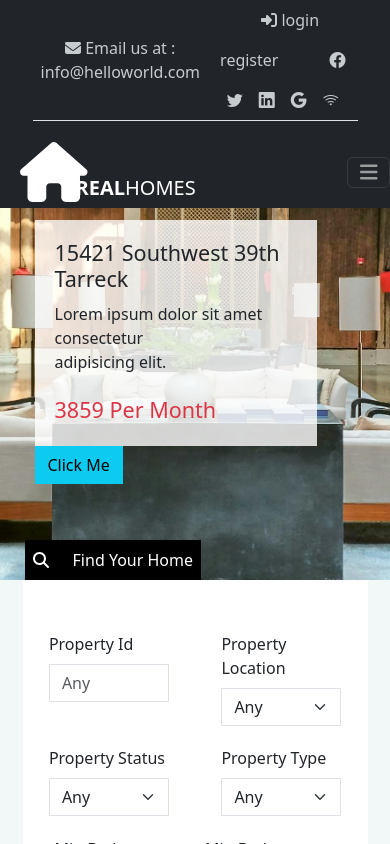
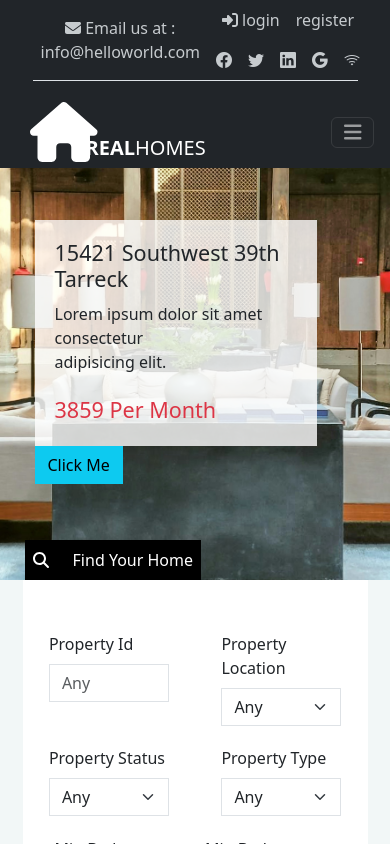
Before and after one commit to Nazmul-dot/realstate_home_page2, a React (Create React App) app: page / in a window 390 px wide. Shown: the top 844 px of the page. Built offline with nearby package versions, Linux system fonts and the light colour scheme.

Commit message:
changing head header

```diff
--- a/src/components/header/header2/Header2.js
+++ b/src/components/header/header2/Header2.js
@@ -11,7 +11,7 @@ import {
   faHouse,
 } from "@fortawesome/free-solid-svg-icons";
 import React, { useState } from "react";
-import './header2.css'
+import "./header2.css";
 function Header2() {
   const [isOpen, setIsOpen] = useState(false);
 
@@ -23,20 +23,26 @@ function Header2() {
     <>
       <div className="p-0 m-0 header-container">
         <header className="row  m-0 p-0  pb-3 bg-dark">
-        <div className="col-10 col-md-10  border-bottom mx-auto d-flex justify-content-between m-0 p-0">
+          <div className="col-10 col-md-10   border-bottom mx-auto d-flex justify-content-between m-0 p-0">
             <div className=" d-flex align-items-center">
-            <span className="p-2 " style={{color:'#d6daddea'}}>
+              <span className="p-2 " style={{ color: "#d6daddea" }}>
                 <FontAwesomeIcon icon={faEnvelope} className="me-1" />
                 Email us at : info@helloworld.com{" "}
               </span>
             </div>
-          <div className=" d-flex m-0 p-0 flex-wrap justify-content-center" style={{color:'#d6daddea'}}>
+            <div
+              className=" d-flex m-0 p-0 flex-wrap  justify-content-center"
+              style={{ color: "#d6daddea" }}
+            >
+              <div className="d-flex ">
                 <div className=" p-2  login-div">
                   <FontAwesomeIcon icon={faRightToBracket} className="me-1" />
                   login
                 </div>
                 <div className=" p-2 register">register</div>
+              </div>
 
+              <div className="d-flex ">
                 <div className=" p-2 ">
                   <i class="bi bi-facebook"></i>
                 </div>
@@ -53,16 +59,21 @@ function Header2() {
                   <i class="bi bi-wifi"></i>
                 </div>
               </div>
+
+            </div>
           </div>
         </header>
         <nav className="navbar navbar-expand-lg navbar-dark bg-dark p-0 m-0">
           <div className="container-fluid p-0 m-0">
             <a className="navbar-brand logo-section" href="#">
-            <FontAwesomeIcon icon={faHouse} size="3x"/>
-             <span style={{fontWeight:'bold',marginLeft:'-12px'}}>REAL</span><span>HOMES</span>
+              <FontAwesomeIcon icon={faHouse} size="3x" />
+              <span style={{ fontWeight: "bold", marginLeft: "-12px" }}>
+                REAL
+              </span>
+              <span>HOMES</span>
             </a>
             <button
-              className="navbar-toggler"
+              className="navbar-toggler me-3"
               type="button"
               onClick={handleToggle}
               data-bs-toggle="collapse"
@@ -73,7 +84,10 @@ function Header2() {
             >
               <FontAwesomeIcon icon={isOpen ? faTimes : faBars} />
             </button>
-            <div className="collapse navbar-collapse pt-5" id="navbarSupportedContent">
+            <div
+              className="collapse navbar-collapse pt-5"
+              id="navbarSupportedContent"
+            >
               <ul className="navbar-nav ms-auto mb-2 mb-lg-0">
                 <li className="nav-item">
                   <a className="nav-link active" aria-current="page" href="#">
@@ -115,9 +129,14 @@ function Header2() {
                     Contact
                   </a>
                 </li>
-                <li className=" nav-link active p-0 pt-2 m-0" style={{padding:'-5px',marginBottom:'-10px'}}>
-                  <span className=" pe-3 m-0 contarct-icon" ><FontAwesomeIcon icon={faPhone} /></span>
-                  <span className=" pe-5 m-0 contact-num" >1-234-234-2234</span>
+                <li
+                  className=" nav-link active p-0 pt-2 m-0"
+                  style={{ padding: "-5px", marginBottom: "-10px" }}
+                >
+                  <span className=" pe-3 m-0 contarct-icon">
+                    <FontAwesomeIcon icon={faPhone} />
+                  </span>
+                  <span className=" pe-5 m-0 contact-num">1-234-234-2234</span>
                 </li>
               </ul>
             </div>
--- a/src/components/header/header2/header2.css
+++ b/src/components/header/header2/header2.css
@@ -54,7 +54,7 @@ header {
     margin-left: 120px;
   }
 
-  @media screen and (max-width:580px){
+  /* @media screen and (max-width:580px){
     .contarct-icon{
         padding-bottom: 10px;
         padding-top: 10.2px;
@@ -71,10 +71,60 @@ header {
         margin-left: 20px;
       }
       .register{
-        margin-right: 35px;
+        margin-right: 30px;
       }
       .login-div{
         margin-left: 15px;
       }
 
-  }
+  } */
+
+  /* Media Query for Screens up to 580px */
+@media screen and (max-width: 580px) {
+    .contarct-icon {
+        padding-bottom: 10px;
+        padding-top: 10.2px;
+    }
+    .contact-num {
+        padding-bottom: 10px;
+        padding-top: 10px;
+    }
+    .nav-item {
+        margin: 0px;
+        padding: 8px;
+    }
+    .logo-section {
+        margin-left: 20px;
+    }
+    /* .register {
+        margin-right: 30px;
+    }
+    .login-div {
+        margin-left: 15px;
+    } */
+}
+
+/* Media Query for Screens up to 768px */
+@media screen and (max-width: 768px) {
+    .contarct-icon {
+        padding-bottom: 15px;
+        padding-top: 15px;
+    }
+    .contact-num {
+        padding-bottom: 15px;
+        padding-top: 15px;
+    }
+    .nav-item {
+        margin: 2px;
+        padding: 12px;
+    }
+    .logo-section {
+        margin-left: 30px;
+    }
+    /* .register {
+        margin-right: 10px;
+    }
+    .login-div {
+        margin-left: 10px;
+    } */
+}
```
Lines whose indentation alone changed are shown as unchanged.
